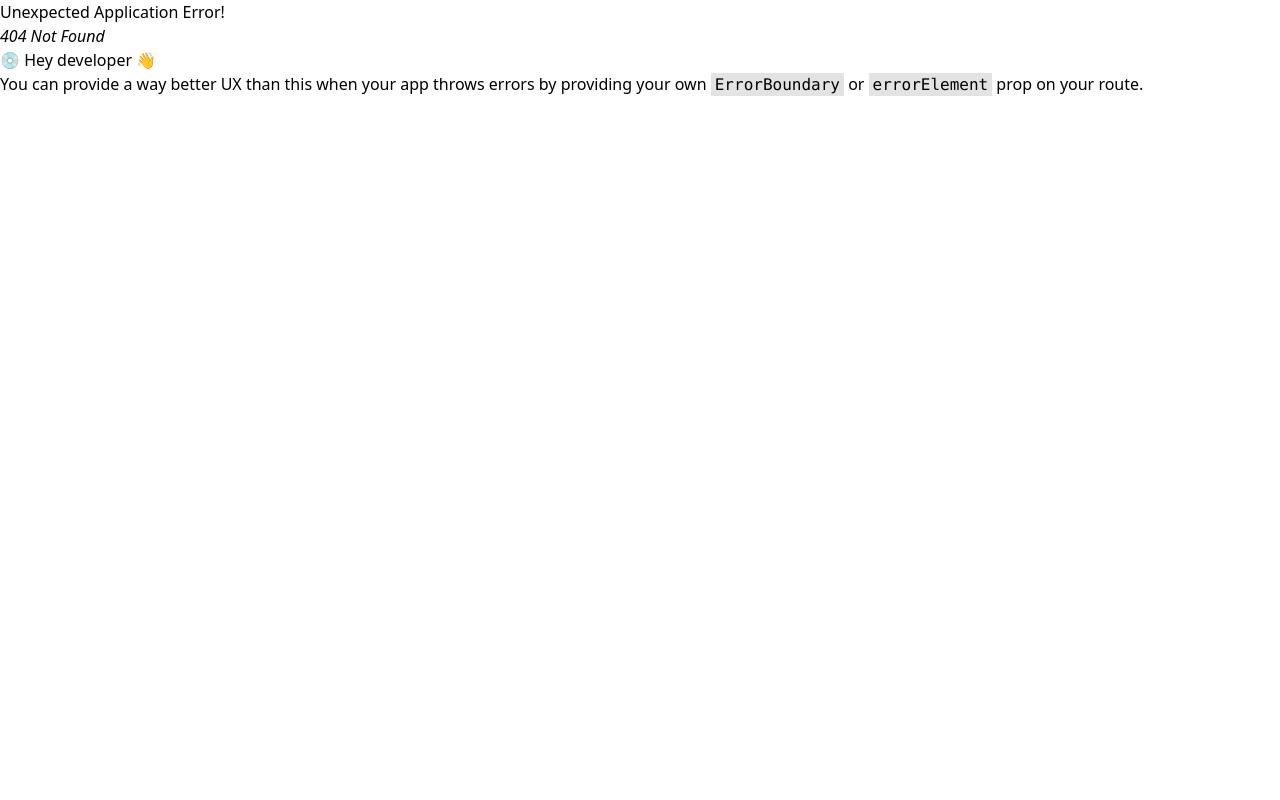
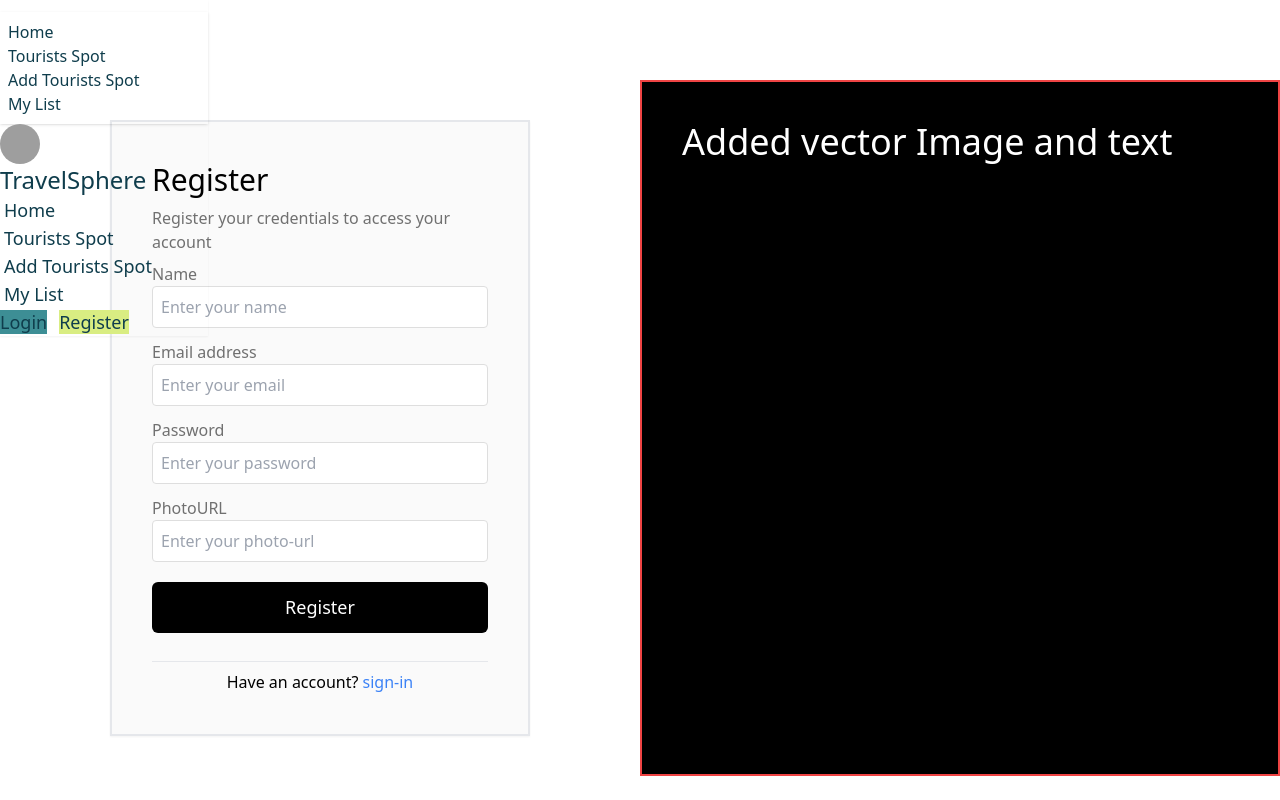
Before and after one commit to mohdbinharun56/Tourism-Management-website, a React (Vite) app: page /register in a window 1280 px wide. Before the commit this address had no page. Built offline with nearby package versions, Linux system fonts and the light colour scheme; grey boxes are pictures that could not be loaded.

Commit message:
implementing the register page design

```diff
--- a/src/pages/Authentication/Login/Login.jsx
+++ b/src/pages/Authentication/Login/Login.jsx
@@ -1,7 +1,20 @@
+import { useForm } from "react-hook-form";
 import { FaGithub, FaGoogle } from "react-icons/fa";
 import { Link } from "react-router-dom";
 
 const Login = () => {
+    const {
+        register,
+        handleSubmit,
+        formState: { errors },
+    } = useForm()
+
+    const handleLogin = (data) => {
+        // console.log(data);
+
+    }
+
+
     return (
         <>
             <div className="w-full flex">
@@ -9,16 +22,28 @@ const Login = () => {
                     <div className="w-3/4 mx-auto border-2 p-10 bg-[#FAFAFA] shadow-sm space-y-2">
                         <h1 className="font-medium text-3xl">Please Login</h1>
                         <p className="font-medium text-base text-[#707070]">Enter your Credentials to access your account</p>
-                        <form>
+                        <form onSubmit={handleSubmit(handleLogin)}>
                             <label htmlFor="Email address" className="block text-base text-[#707070]">Email address</label>
-                            <input type="email" placeholder="Enter your email" className="w-full mb-5 p-2 text-base font-normal border border-[#DEDEDE] text-black rounded" />
-                            <label htmlFor="Password" className="block text-base text-[#707070]">Password</label>
-                            <input type="password" placeholder="Enter your password" className="w-full mb-5 p-2 text-base font-normal border border-[#DEDEDE] text-black rounded" />
-
-                            <div>
-                                <input type="checkbox" className="hover:cursor-pointer" /> <span className="font-medium ">I aggre to the <span className="hover:underline hover:cursor-pointer">Terms and Policy</span></span>
+                            <input type="email"
+                                {...register("email", { required: true })}
+                                placeholder="Enter your email" className="w-full p-2 text-base font-normal border border-[#DEDEDE] text-black rounded"
+                            />
+                            {errors.email && <span className='text-red-500'>This field is required</span>}
+                            <label htmlFor="Password" className="block mt-3 text-base text-[#707070]">Password</label>
+                            <input type="password"
+                                {...register("password", { required: true })}
+                                placeholder="Enter your password"
+                                className="w-full p-2 text-base font-normal border border-[#DEDEDE] text-black rounded"
+                            />
+                            {errors.password && <span className='text-red-500'>This field is required</span>}
+                            <div className="mt-5">
+                                <input type="checkbox"
+                                    {...register("checkbox", { required: true })}
+                                    className=" hover:cursor-pointer"
+                                />
+                                <span className="font-medium ml-3">I aggre to the <span className="hover:underline hover:cursor-pointer">Terms and Policy</span></span>
                             </div>
-
+                            {errors.checkbox && <span className='text-red-500'>This field is required</span>}
                             <input type="submit" value="Sign in" className="text-white bg-black w-full p-3 rounded-md my-5 hover:cursor-pointer " />
                         </form>
                         <div className="flex items-center gap-1">
--- /dev/null
+++ b/src/pages/Authentication/Register/Register.jsx
@@ -0,0 +1,90 @@
+import { useState } from "react";
+import { useForm } from "react-hook-form";
+import { Link } from "react-router-dom";
+
+const Register = () => {
+    const [error,setError] = useState("");
+    const {
+        register,
+        handleSubmit,
+        formState: { errors },
+    } = useForm()
+
+    const handleRegister = (data) => {
+        // console.log(data);
+        const {name,email,password,photo} = data;
+
+        if(password.length < 6){
+            setError("Password must contain at least 6 characters");
+            return;
+        }
+        if(!/^(?=.*[A-Z]).*$/.test(password)){
+            setError("Password must contain an uppercase letter");
+            return;
+        }
+        if(!/^(?=.*[a-z]).*$/.test(password)){
+            setError("Password must contain a lowercase letter");
+            return;
+        }
+
+        setError("");
+        console.log(name,email,password,photo);
+    }
+
+
+    return (
+        <>
+            <div className="w-full flex">
+                <div className="w-1/2 p-10">
+                    <div className="w-3/4 mx-auto border-2 p-10 bg-[#FAFAFA] shadow-sm space-y-2">
+                        <h1 className="font-medium text-3xl">Register</h1>
+                        <p className="font-medium text-base text-[#707070]">Register your credentials to access your account</p>
+                        <form onSubmit={handleSubmit(handleRegister)}>
+                            <label htmlFor="Name" className="block text-base text-[#707070]">Name</label>
+                            <input type="text"
+                                {...register("name", { required: true })}
+                                placeholder="Enter your name" className="w-full p-2 text-base font-normal border border-[#DEDEDE] text-black rounded"
+                            />
+                            {errors.name && <span className='text-red-500'>This field is required</span>}
+
+                            <label htmlFor="Email address" className="block mt-3 text-base text-[#707070]">Email address</label>
+                            <input type="email"
+                                {...register("email", { required: true })}
+                                placeholder="Enter your email" className="w-full p-2 text-base font-normal border border-[#DEDEDE] text-black rounded"
+                            />
+                            {errors.email && <span className='text-red-500'>This field is required</span>}
+
+                            <label htmlFor="Password" className="block mt-3 text-base text-[#707070]">Password</label>
+                            <input type="password"
+                                {...register("password", { required: true })}
+                                placeholder="Enter your password"
+                                className="w-full p-2 text-base font-normal border border-[#DEDEDE] text-black rounded"
+                            />
+                            {errors.password && <span className='text-red-500'>This field is required</span>}
+
+                            <label htmlFor="Photo" className="block mt-3 text-base text-[#707070]">PhotoURL</label>
+                            <input type="text"
+                                {...register("photo", { required: true })}
+                                placeholder="Enter your photo-url" className="w-full p-2 text-base font-normal border border-[#DEDEDE] text-black rounded"
+                            />
+                            {errors.photo && <span className='text-red-500'>This field is required</span>}
+                            {
+                                error && <span className='text-red-500'>{error}</span>
+                            }
+                            <input type="submit" value="Register" className="text-white bg-black w-full p-3 rounded-md my-5 hover:cursor-pointer " />
+                        </form>
+                        <hr />
+                        <div className="text-center">
+                            <span>Have an account? <Link to='/login'><span className="text-blue-500 hover:underline">sign-in</span></Link></span>
+                        </div>
+                    </div>
+                </div>
+                <div className="w-1/2 border-2 border-red-500 p-10 bg-black text-white">
+                    <h1 className="text-4xl"> Added vector Image and text</h1>
+                </div>
+            </div>
+        </>
+    );
+};
+
+export default Register;
--- a/src/routes/router.jsx
+++ b/src/routes/router.jsx
@@ -4,6 +4,7 @@ import Home from "../pages/Home/Home";
 import AddTouristsSpot from "../pages/AddTouristsSpot/AddTouristsSpot";
 import TouristsSpot from "../pages/AllTouristsSpot/TouristsSpot";
 import Login from "../pages/Authentication/Login/Login";
+import Register from "../pages/Authentication/Register/Register";
 
 const router = createBrowserRouter([
     {
@@ -27,6 +28,10 @@ const router = createBrowserRouter([
             {
                 path: '/login',
                 element: <Login></Login>
+            },
+            {
+                path: '/register',
+                element: <Register></Register>
             }
         ]
     }
```
